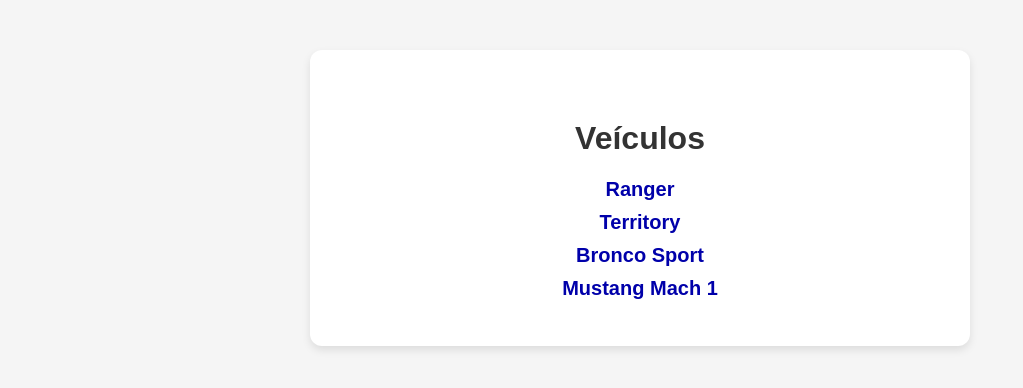
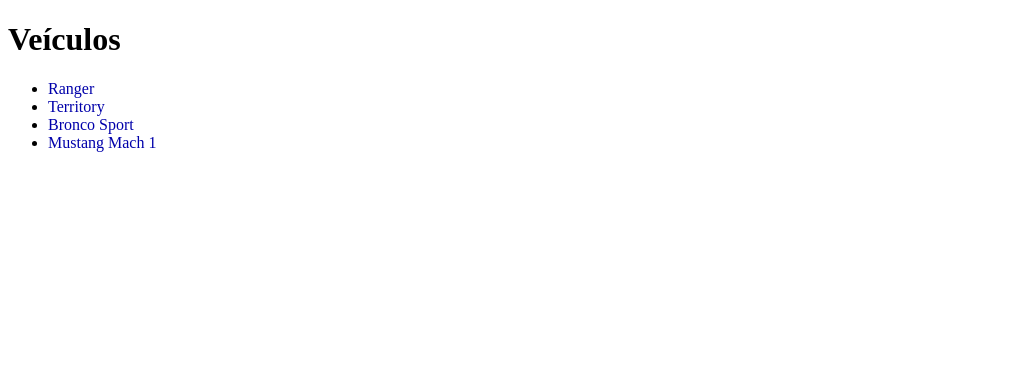
Before and after one commit to AdrianoSSS/Desafio-Versionamento-e-Metodologias-geis, a plain HTML site: page Index.Html in a window 1280 px wide. Shown: the whole page, without its empty margins (0-1023 px from the left). Drawn offline with Linux system fonts and the light colour scheme.

Commit message:
Index.Html

```diff
--- a/Index.Html
+++ b/Index.Html
@@ -3,48 +3,14 @@
 <head>
   <meta charset="UTF-8">
   <title>Index</title>
-  <style>
-    body {
-      font-family: Arial, sans-serif;
-      text-align: center;
-      background-color: #f5f5f5;
-      margin: 0;
-      padding: 0;
-    }
-    h1 {
-      margin-top: 40px;
-      color: #333;
-    }
-    ul {
-      list-style: none;
-      padding: 0;
-      margin-top: 20px;
-    }
-    li {
-      font-size: 20px;
-      font-weight: bold;
-      color: #0000AA; /* azul */
-      margin: 10px 0;
-    }
-    .container {
-      background: #fff;
-      max-width: 600px;
-      margin: 50px auto;
-      padding: 30px;
-      border-radius: 12px;
-      box-shadow: 0 4px 8px rgba(0,0,0,0.1);
-    }
-  </style>
 </head>
 <body>
-  <div class="container">
-    <h1>Veículos</h1>
-    <ul>
-      <li>Ranger</li>
-      <li>Territory</li>
-      <li>Bronco Sport</li>
-      <li>Mustang Mach 1</li>
-    </ul>
-  </div>
+  <h1>Veículos</h1>
+  <ul>
+    <li><font color="#0000AA">Ranger</font></li>
+    <li><font color="#0000AA">Territory</font></li>
+    <li><font color="#0000AA">Bronco Sport</font></li>
+    <li><font color="#0000AA">Mustang Mach 1</font></li>
+  </ul>
 </body>
 </html>
```
